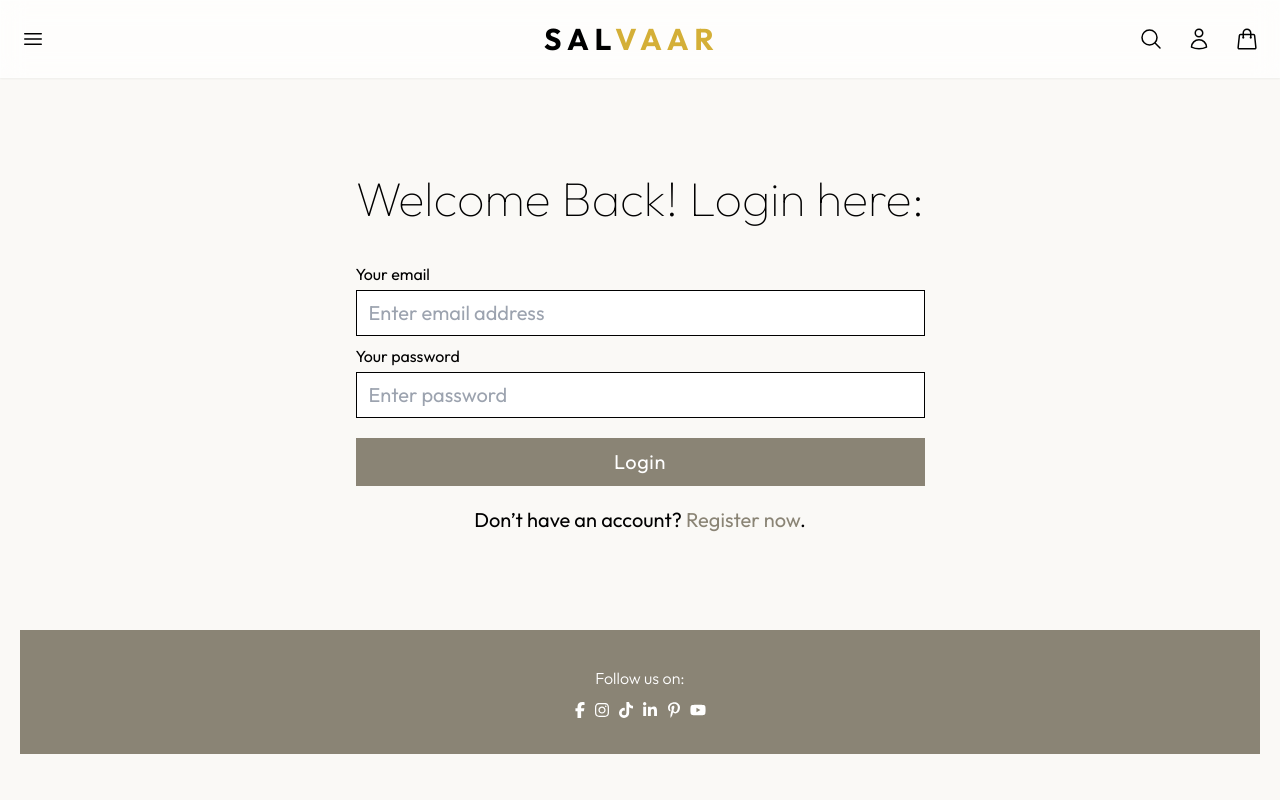
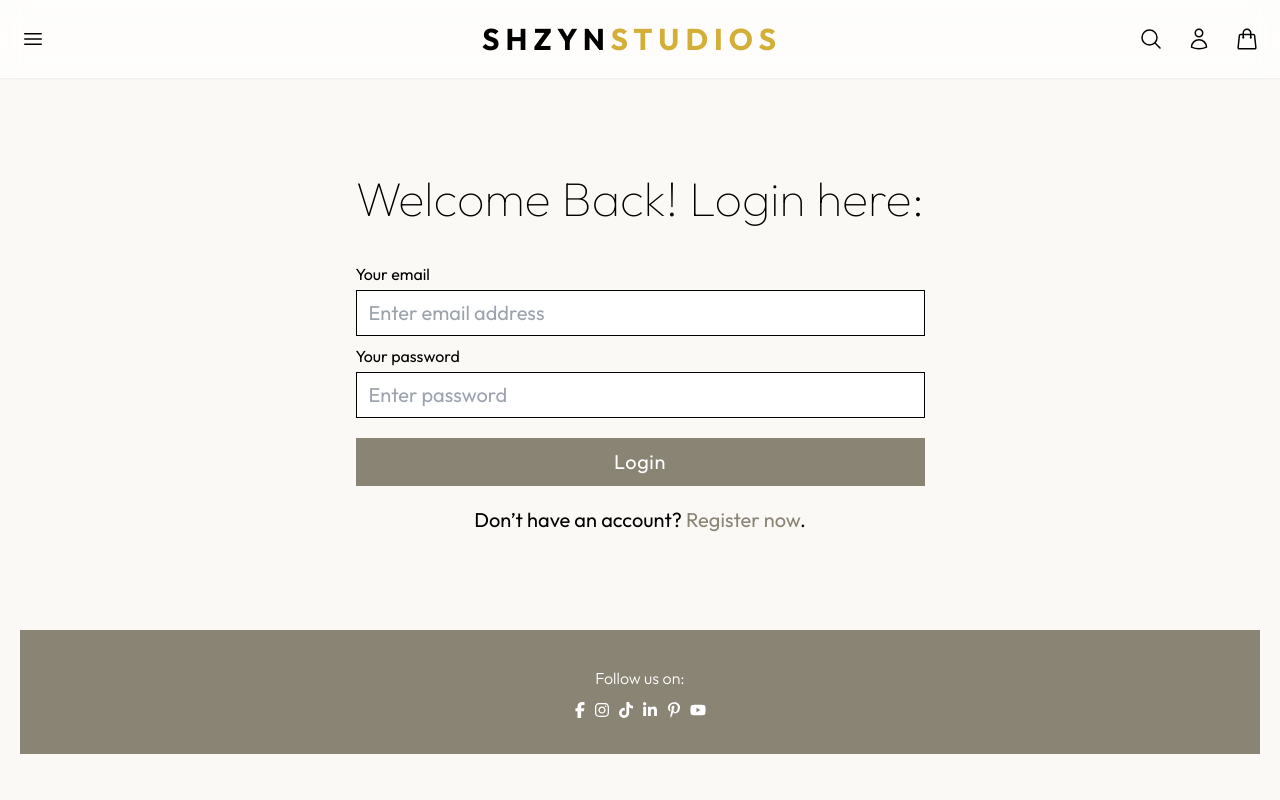
Before and after one commit to fathahmtk/salvaar, a React (Vite) app: page /login in a window 1280 px wide. Shown: the top 800 px of the page. Built offline with nearby package versions, Linux system fonts and the light colour scheme.

Commit message:
feat: Implement core e-commerce application structure with new pages, components, state management, and utility functions.

```diff
--- a/index.html
+++ b/index.html
@@ -1,19 +1,21 @@
 <!DOCTYPE html>
 <html lang="en">
+
 <head>
   <meta charset="UTF-8" />
   <link rel="icon" type="image/svg+xml" href="/vite.svg" />
   <meta name="viewport" content="width=device-width, initial-scale=1.0" />
-    <title>Vite + React + TS</title>
+  <title>SHZYN STUDIOS | Premium Fashion</title>
   <link rel="preconnect" href="https://fonts.googleapis.com" />
   <link rel="preconnect" href="https://fonts.gstatic.com" crossorigin />
   <link
     href="https://fonts.googleapis.com/css2?family=Merriweather:ital,wght@0,300;0,400;0,700;0,900;1,300;1,400;1,700;1,900&family=Outfit:wght@100..900&display=swap"
-      rel="stylesheet"
-    />
+    rel="stylesheet" />
 </head>
+
 <body>
   <div id="root"></div>
   <script type="module" src="/src/main.tsx"></script>
 </body>
+
 </html>
--- a/src/components/Header.tsx
+++ b/src/components/Header.tsx
@@ -17,7 +17,7 @@ const Header = () => {
             to="/"
             className="text-3xl font-bold tracking-[0.2em] max-sm:text-2xl max-[400px]:text-xl uppercase group"
           >
-            SAL<span className="text-[#D4AF37] group-hover:text-black transition-colors duration-500">VAAR</span>
+            SHZYN<span className="text-[#D4AF37] group-hover:text-black transition-colors duration-500">STUDIOS</span>
           </Link>
           <div className="flex gap-6 items-center max-sm:gap-3">
             <Link to="/search" className="hover:text-[#D4AF37] transition-colors">
```
Lines whose indentation alone changed are shown as unchanged.
